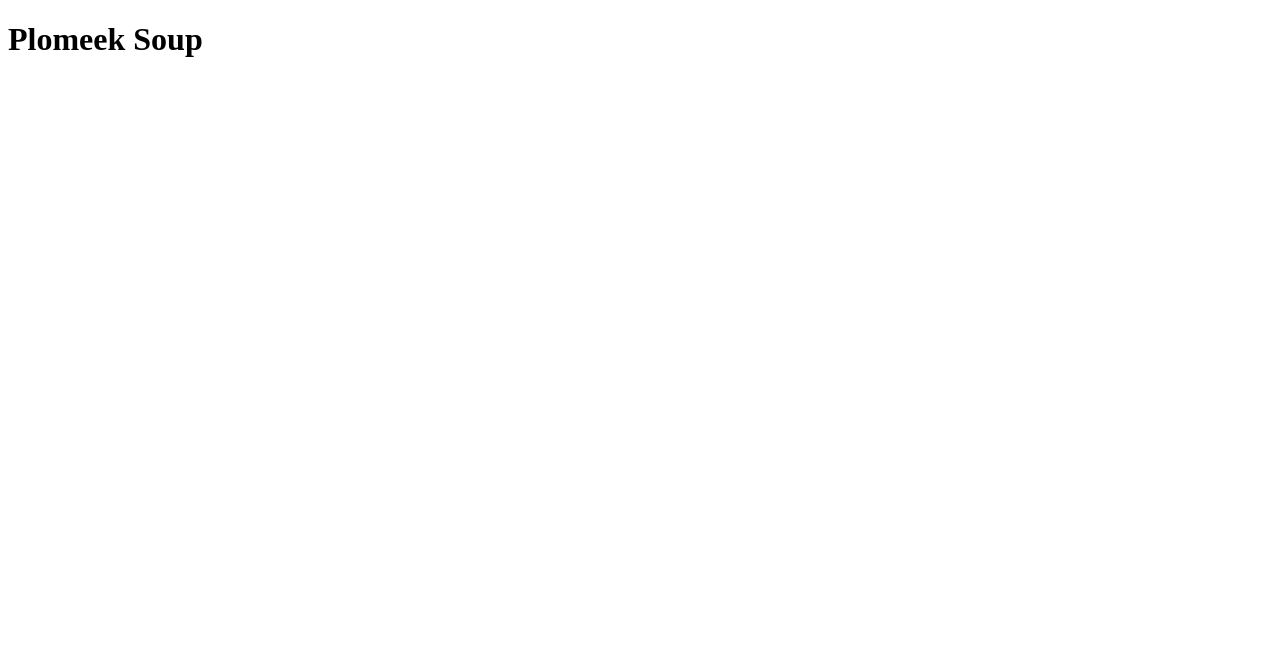
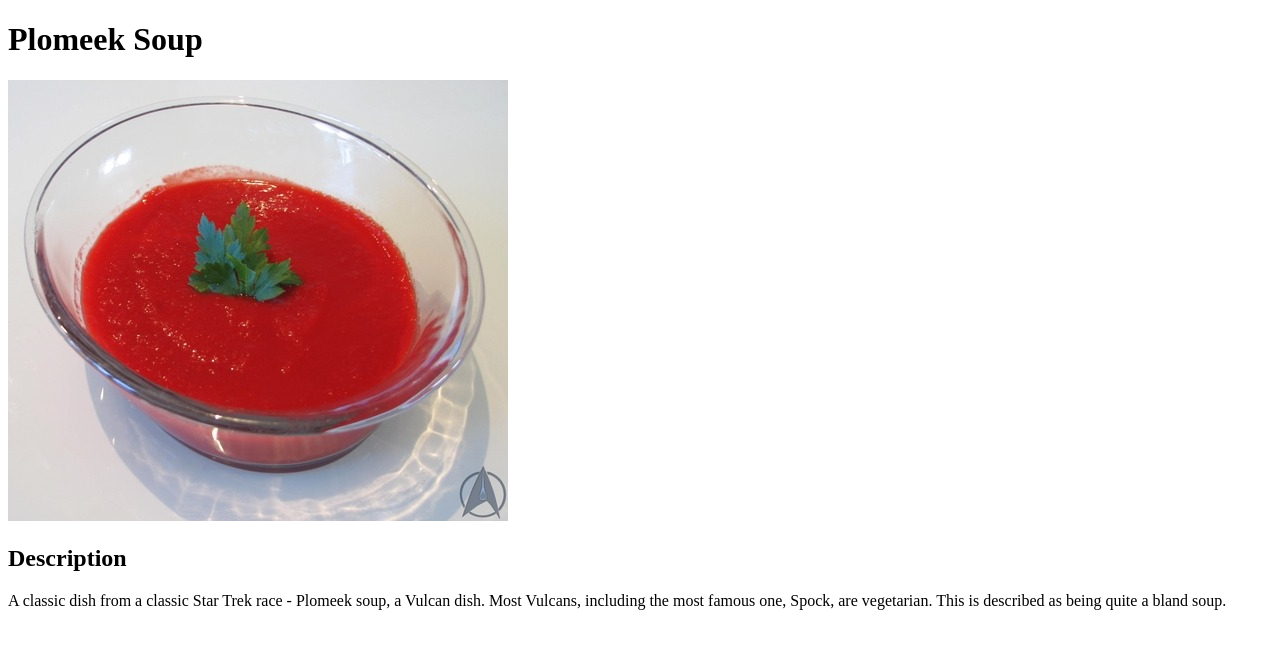
Before and after one commit to jelibyte/top-odin_recipes, a plain HTML site: page recipes/plomeek_soup.html in a window 1280 px wide. Drawn offline with Linux system fonts and the light colour scheme.

Commit message:
Add image and Description heading and paragraph

```diff
--- a/recipes/plomeek_soup.html
+++ b/recipes/plomeek_soup.html
@@ -7,5 +7,8 @@
 
   <body>
     <h1>Plomeek Soup</h1>
+    <img src="../img/plomeeksoup.jpg" alt="Plomeek Soup">
+    <h2>Description</h2>
+    <p>A classic dish from a classic Star Trek race - Plomeek soup, a Vulcan dish. Most Vulcans, including the most famous one, Spock, are vegetarian. This is described as being quite a bland soup.</p>
   </body>
 </html>
```
